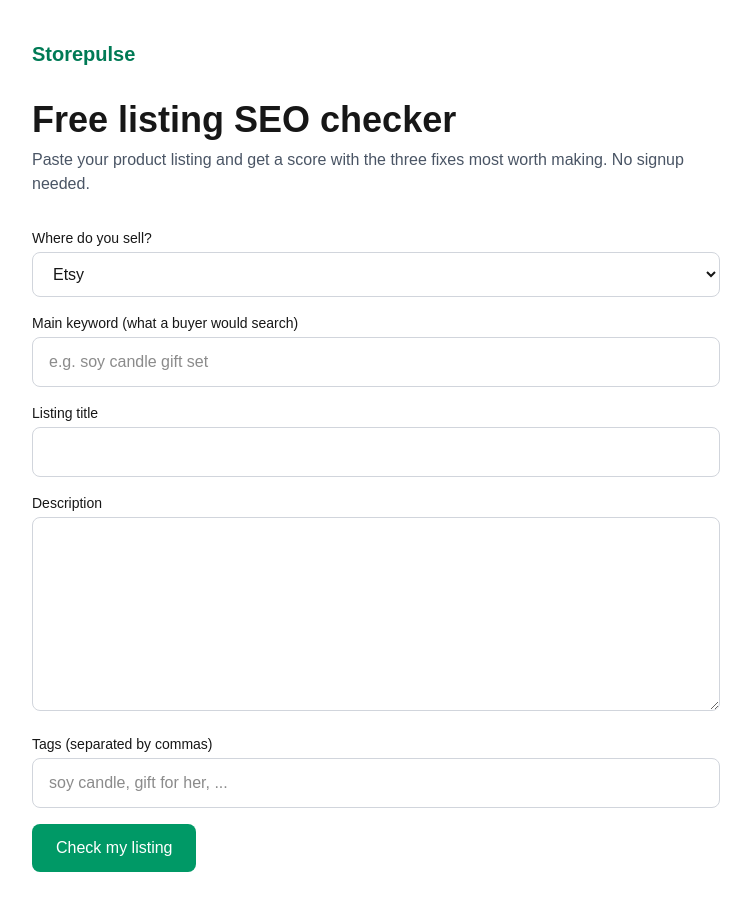
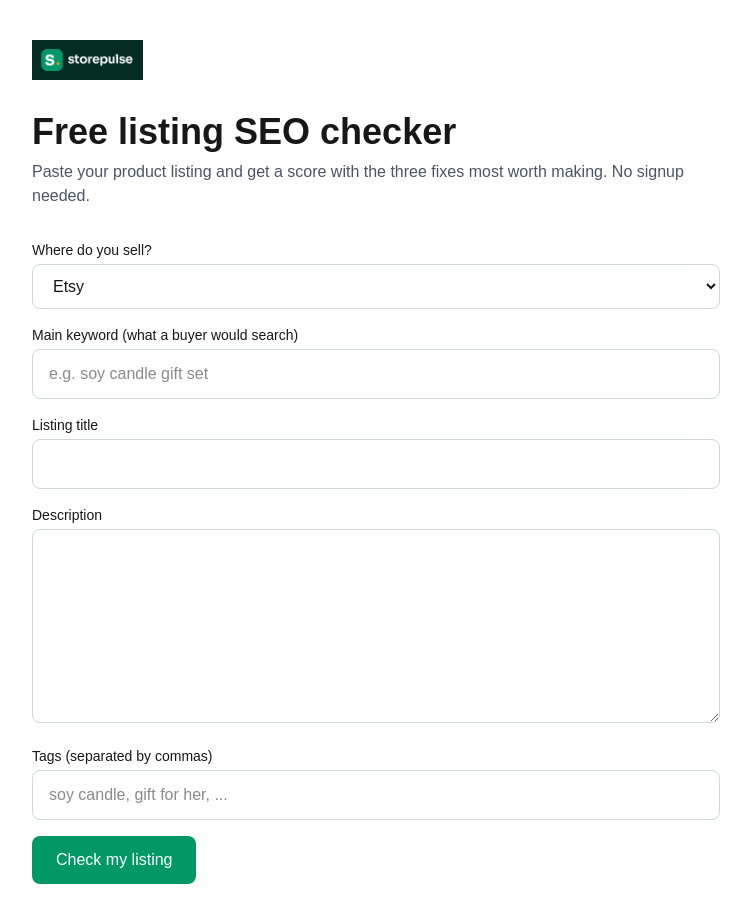
Before and after one commit to katunguTECH/storepulse, a Next.js app in the folder frontend/: page /seo-checker in a window 1280 px wide. Shown: the whole page, without its empty margins (264-1015 px from the left). Built offline with nearby package versions, Linux system fonts and the light colour scheme.

Commit message:
Add logo to all pages and browser favicon

```diff
--- a/frontend/app/layout.tsx
+++ b/frontend/app/layout.tsx
@@ -16,6 +16,9 @@ export const metadata: Metadata = {
   title: "Storepulse | Find the money your store is leaving on the table",
   description:
     "Upload your Shopify or Etsy orders to find out who is due to reorder, calculate your true profit, and get a weekly action plan. Built for small online sellers worldwide.",
+  icons: {
+    icon: "/logo.jpg", // Adds the logo to the browser tab
+  },
   openGraph: {
     title: "Storepulse | Find the money your store is leaving on the table",
     description:
--- a/frontend/app/page.tsx
+++ b/frontend/app/page.tsx
@@ -37,8 +37,17 @@ export default function Landing() {
   return (
     <main className="mx-auto max-w-5xl px-6 py-8 md:py-12">
       <nav className="flex items-center justify-between">
-        <span className="text-xl font-bold text-emerald-700">Storepulse</span>
-        <Link href="/demo" className="text-sm font-medium text-gray-700 hover:text-emerald-700">Try the demo</Link>
+        <Link href="/">
+          {/* eslint-disable-next-line @next/next/no-img-element */}
+          <img
+            src="/logo.jpg"
+            alt="Storepulse"
+            className="h-10 w-auto object-contain mix-blend-multiply"
+          />
+        </Link>
+        <Link href="/demo" className="text-sm font-medium text-gray-700 hover:text-emerald-700">
+          Try the demo
+        </Link>
       </nav>
 
       <section className="py-16 md:py-24">
@@ -53,7 +62,9 @@ export default function Landing() {
         </p>
         <div className="mt-8">
           <WaitlistForm id="top-form" />
-          <p className="mt-4 text-sm text-gray-600">Curious first? <Link href="/demo" className="font-medium text-emerald-700 underline">Try the demo with sample data</Link>, or <Link href="/seo-checker" className="font-medium text-emerald-700 underline">check a listing with the free SEO checker</Link>.</p>
+          <p className="mt-4 text-sm text-gray-600">
+            Curious first? <Link href="/demo" className="font-medium text-emerald-700 underline">Try the demo with sample data</Link>, or <Link href="/seo-checker" className="font-medium text-emerald-700 underline">check a listing with the free SEO checker</Link>.
+          </p>
         </div>
       </section>
 
--- a/frontend/app/seo-checker/page.tsx
+++ b/frontend/app/seo-checker/page.tsx
@@ -3,8 +3,6 @@
 import { useState } from "react";
 import Link from "next/link";
 import WaitlistForm from "@/components/WaitlistForm";
-
-
 
 type Check = {
   name: string;
@@ -63,7 +61,7 @@ export default function SeoChecker() {
     } catch (err) {
       setError(
         err instanceof TypeError
-          ? "Cannot reach the Storepulse API. Is uvicorn running on port 8000?"
+          ? "Please try again in a moment."
           : err instanceof Error
             ? err.message
             : "Something went wrong."
@@ -79,8 +77,13 @@ export default function SeoChecker() {
   return (
     <main className="mx-auto max-w-3xl space-y-8 p-6 md:p-10">
       <nav className="flex items-center justify-between">
-        <Link href="/" className="text-xl font-bold text-emerald-700">
-          Storepulse
+        <Link href="/">
+          {/* eslint-disable-next-line @next/next/no-img-element */}
+          <img
+            src="/logo.jpg"
+            alt="Storepulse"
+            className="h-10 w-auto object-contain mix-blend-multiply"
+          />
         </Link>
       </nav>
 
```
Also changed, not shown: frontend/public/logo.jpg (added).
